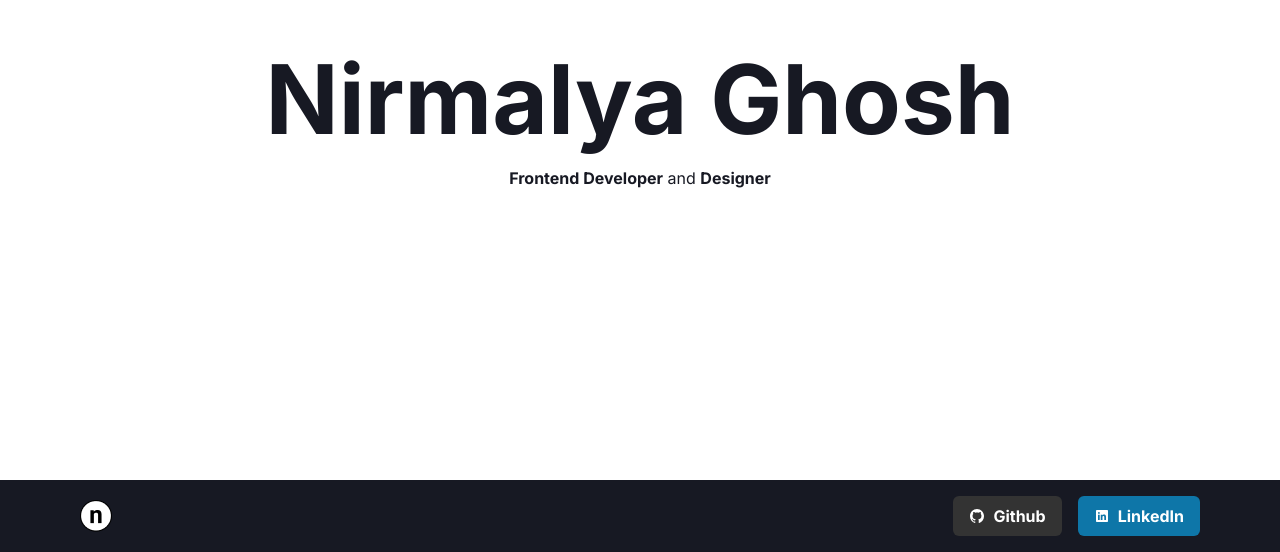
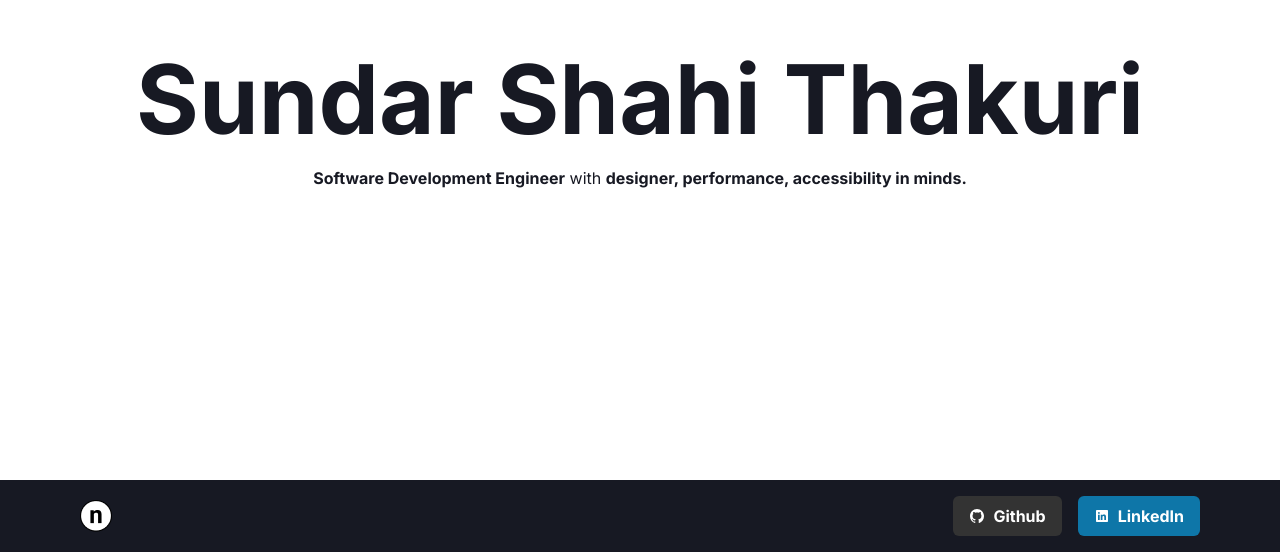
Before and after one commit to sundarshahi/sundarshahithakuri.com.np, a Next.js app: page / in a window 1280 px wide. Shown: the part 248-800 px from the top of the page. Built offline with nearby package versions, Linux system fonts and the light colour scheme.

Commit message:
feat: social link

```diff
--- a/components/pages/index/jumbotron.tsx
+++ b/components/pages/index/jumbotron.tsx
@@ -23,12 +23,13 @@ const Jumbotron: FC = () => {
           fontSize={["3rem", "4rem", "5rem", "6rem"]}
           fontFamily="body"
         >
-          Nirmalya Ghosh
+          Sundar Shahi Thakuri
         </Heading>
       </Box>
       <Box>
         <Text>
-          <Box as="b">Frontend Developer</Box> and <Box as="b">Designer</Box>
+          <Box as="b">Software Development Engineer</Box> with{" "}
+          <Box as="b">designer, performance, accessibility in minds.</Box>
         </Text>
       </Box>
     </Stack>
--- a/components/social-links/index.tsx
+++ b/components/social-links/index.tsx
@@ -30,7 +30,7 @@ const SocialLinks: FC = () => {
             <_Link
               py={2}
               px={4}
-              href="https://github.com/ghoshnirmalya"
+              href="https://github.com/sundarshahi"
               rounded="md"
               bg="#333"
               color="#fff"
@@ -44,7 +44,7 @@ const SocialLinks: FC = () => {
             <_Link
               py={2}
               px={4}
-              href="https://www.linkedin.com/in/ghoshnirmalya/"
+              href="https://np.linkedin.com/in/sundarshahi"
               rounded="md"
               bg="#0e76a8"
               color="#fff"
```
